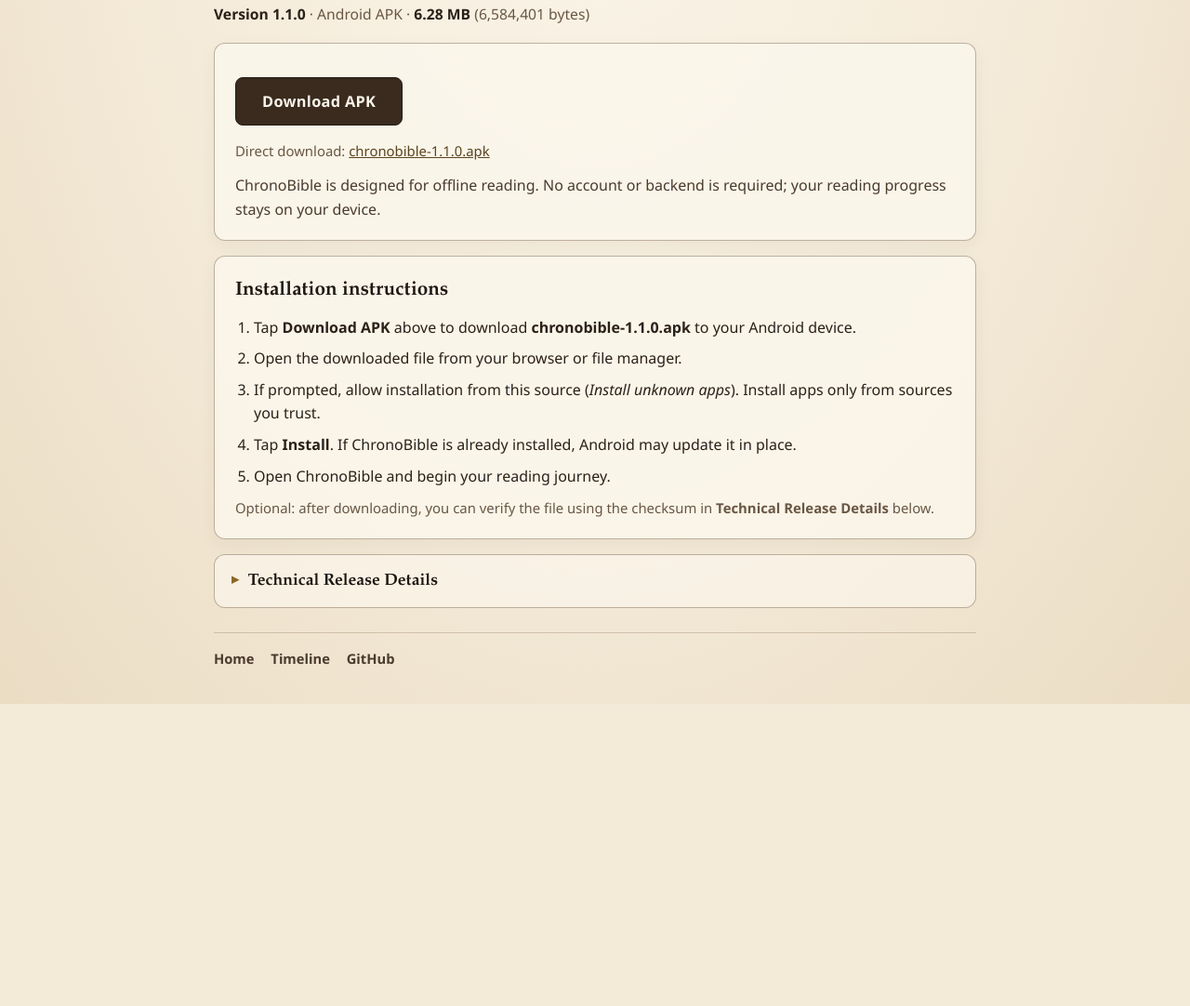
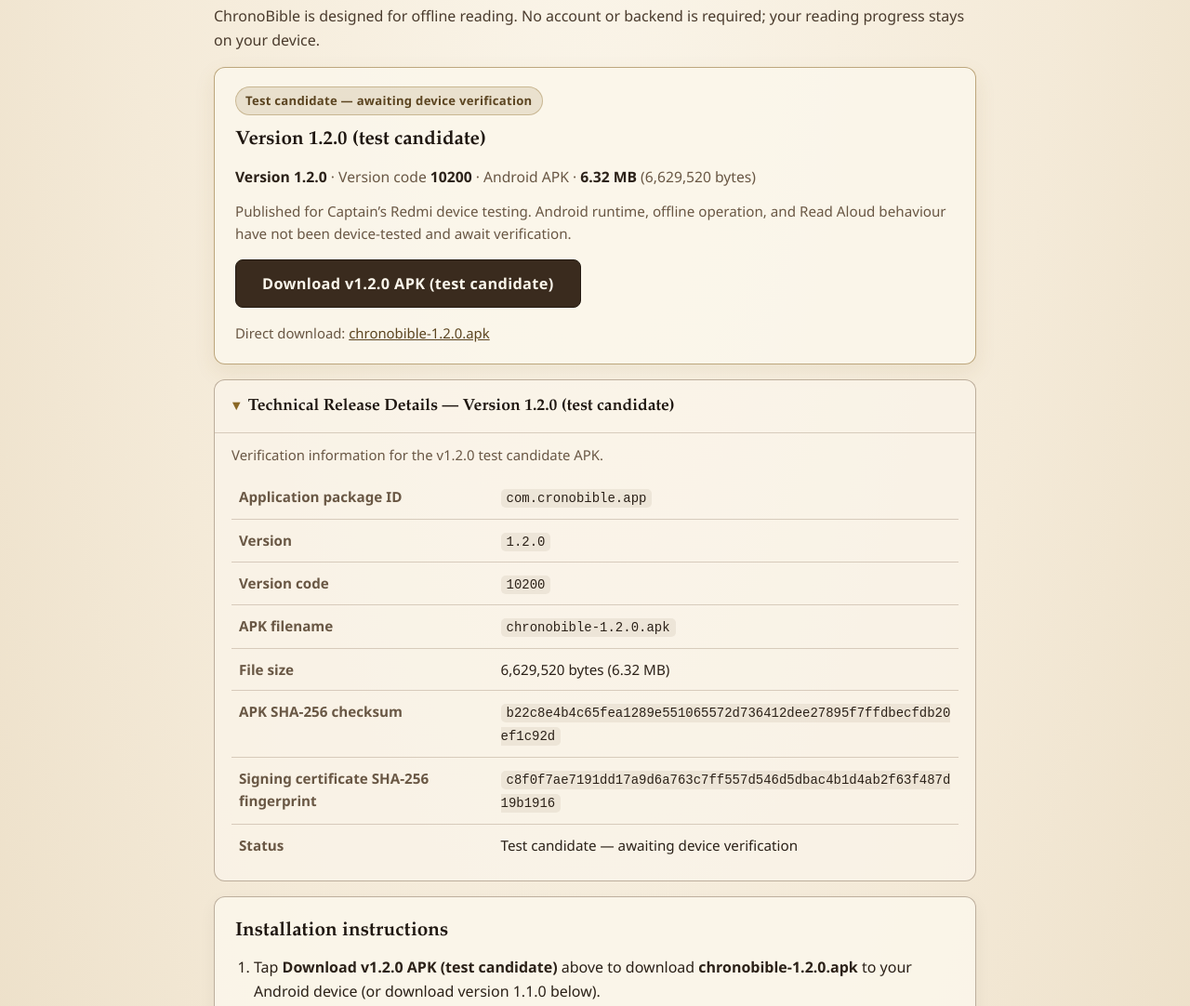
Before and after one commit to premierfoodprocessing/ChronoBibleWeb, a plain HTML site: page download/index.html in a window 1280 px wide. Shown: the part 213-1295 px from the top of the page at 93% size. Before the commit the page ends 970 px from the top, so only its background shows below. Drawn offline with Linux system fonts and the light colour scheme.

Commit message:
Publish ChronoBible Android v1.2.0 test candidate download

```diff
--- a/download/index.html
+++ b/download/index.html
@@ -39,16 +39,22 @@
     nav a { color: var(--ink-soft); text-decoration: none; font-weight: 600; font-size: 0.95rem; }
     nav a:hover { color: var(--ink); text-decoration: underline; text-underline-offset: 3px; }
     main { padding-top: 18px; }
-    h1, h2 { font-family: var(--serif); color: #1f1711; }
+    h1, h2, h3 { font-family: var(--serif); color: #1f1711; }
     h1 { font-size: clamp(1.9rem, 4vw, 2.5rem); line-height: 1.1; margin: 0 0 10px; }
     .lead { margin: 0 0 10px; font-size: 1.08rem; color: var(--ink-soft); max-width: 70ch; }
-    .meta { margin: 0 0 18px; color: var(--muted); font-size: 0.98rem; }
+    .meta { margin: 0 0 12px; color: var(--muted); font-size: 0.98rem; }
     .meta strong { color: var(--ink); }
     .card {
       background: rgba(251,246,235,0.88); border: 1px solid var(--border-strong); border-radius: 12px;
       padding: 20px 22px; margin: 16px 0; box-shadow: 0 6px 18px rgba(43,33,24,0.05);
     }
     .download-card { text-align: left; }
+    .test-candidate { border-color: rgba(138,103,36,0.55); box-shadow: 0 8px 22px rgba(138,103,36,0.10); }
+    .badge {
+      display: inline-block; font-size: 0.82rem; font-weight: 700; letter-spacing: 0.02em;
+      color: #5b4420; background: rgba(138,103,36,0.14); border: 1px solid rgba(138,103,36,0.35);
+      border-radius: 999px; padding: 4px 10px; margin: 0 0 10px;
+    }
     .btn {
       display: inline-flex; align-items: center; justify-content: center;
       min-height: 52px; padding: 0 28px; border-radius: 8px; font-weight: 700; font-size: 1.02rem;
@@ -56,9 +62,14 @@
       letter-spacing: 0.02em;
     }
     .btn:hover { background: #241b13; color: #fff; }
+    .btn-secondary {
+      background: transparent; color: var(--deep-brown); border-color: var(--border-strong);
+    }
+    .btn-secondary:hover { background: rgba(58,43,30,0.06); color: var(--ink); }
     .btn-note { margin: 10px 0 0; color: var(--muted); font-size: 0.93rem; }
     .offline-note { margin: 12px 0 0; color: var(--ink-soft); }
     h2 { font-size: 1.3rem; margin: 0 0 10px; }
+    h3 { font-size: 1.12rem; margin: 0 0 8px; }
     ol { margin: 8px 0 0 1.25rem; padding: 0; }
     li { margin: 8px 0; }
     .tech-details {
@@ -82,6 +93,7 @@
     tr:last-child th, tr:last-child td { border-bottom: 0; }
     th { color: var(--muted); font-weight: 700; width: 36%; }
     code { word-break: break-all; background: rgba(90,62,34,0.08); padding: 2px 6px; border-radius: 5px; font-size: 0.92em; }
+    .section-note { margin: 4px 0 0; color: var(--muted); font-size: 0.95rem; }
     footer { margin: 26px 0 4px; padding-top: 16px; border-top: 1px solid rgba(90,62,34,0.22); color: var(--muted); font-size: 0.92rem; }
     footer a { color: var(--ink-soft); font-weight: 600; text-decoration: none; margin-right: 14px; }
     footer a:hover { color: var(--ink); text-decoration: underline; }
@@ -106,35 +118,66 @@
     <main>
       <h1>ChronoBible for Android</h1>
       <p class="lead">Read the Bible as one unfolding story in historical order — four chapters a day over 338 days, from Genesis to Revelation.</p>
-      <p class="meta"><strong>Version 1.1.0</strong> · Android APK · <strong>6.28 MB</strong> (6,584,401 bytes)</p>
+      <p class="offline-note">ChronoBible is designed for offline reading. No account or backend is required; your reading progress stays on your device.</p>
 
-      <div class="card download-card">
-        <p><a class="btn" href="./chronobible-1.1.0.apk" download="chronobible-1.1.0.apk">Download APK</a></p>
-        <p class="btn-note">Direct download: <a href="./chronobible-1.1.0.apk" download="chronobible-1.1.0.apk">chronobible-1.1.0.apk</a></p>
-        <p class="offline-note">ChronoBible is designed for offline reading. No account or backend is required; your reading progress stays on your device.</p>
+      <div class="card download-card test-candidate" aria-labelledby="test-candidate-title">
+        <p class="badge">Test candidate — awaiting device verification</p>
+        <h2 id="test-candidate-title">Version 1.2.0 (test candidate)</h2>
+        <p class="meta"><strong>Version 1.2.0</strong> · Version code <strong>10200</strong> · Android APK · <strong>6.32 MB</strong> (6,629,520 bytes)</p>
+        <p class="section-note">Published for Captain&rsquo;s Redmi device testing. Android runtime, offline operation, and Read Aloud behaviour have not been device-tested and await verification.</p>
+        <p><a class="btn" href="./chronobible-1.2.0.apk" download="chronobible-1.2.0.apk">Download v1.2.0 APK (test candidate)</a></p>
+        <p class="btn-note">Direct download: <a href="./chronobible-1.2.0.apk" download="chronobible-1.2.0.apk">chronobible-1.2.0.apk</a></p>
       </div>
+
+      <details class="tech-details" open>
+        <summary>Technical Release Details — Version 1.2.0 (test candidate)</summary>
+        <div class="tech-body">
+          <p class="tech-intro">Verification information for the v1.2.0 test candidate APK.</p>
+          <table>
+            <tbody>
+              <tr><th scope="row">Application package ID</th><td><code>com.cronobible.app</code></td></tr>
+              <tr><th scope="row">Version</th><td><code>1.2.0</code></td></tr>
+              <tr><th scope="row">Version code</th><td><code>10200</code></td></tr>
+              <tr><th scope="row">APK filename</th><td><code>chronobible-1.2.0.apk</code></td></tr>
+              <tr><th scope="row">File size</th><td>6,629,520 bytes (6.32 MB)</td></tr>
+              <tr><th scope="row">APK SHA-256 checksum</th><td><code>b22c8e4b4c65fea1289e551065572d736412dee27895f7ffdbecfdb20ef1c92d</code></td></tr>
+              <tr><th scope="row">Signing certificate SHA-256 fingerprint</th><td><code>c8f0f7ae7191dd17a9d6a763c7ff557d546d5dbac4b1d4ab2f63f487d19b1916</code></td></tr>
+              <tr><th scope="row">Status</th><td>Test candidate — awaiting device verification</td></tr>
+            </tbody>
+          </table>
+        </div>
+      </details>
 
       <div class="card" aria-labelledby="install">
         <h2 id="install">Installation instructions</h2>
         <ol>
-          <li>Tap <strong>Download APK</strong> above to download <strong>chronobible-1.1.0.apk</strong> to your Android device.</li>
+          <li>Tap <strong>Download v1.2.0 APK (test candidate)</strong> above to download <strong>chronobible-1.2.0.apk</strong> to your Android device (or download version 1.1.0 below).</li>
           <li>Open the downloaded file from your browser or file manager.</li>
           <li>If prompted, allow installation from this source (<em>Install unknown apps</em>). Install apps only from sources you trust.</li>
           <li>Tap <strong>Install</strong>. If ChronoBible is already installed, Android may update it in place.</li>
           <li>Open ChronoBible and begin your reading journey.</li>
         </ol>
-        <p class="btn-note">Optional: after downloading, you can verify the file using the checksum in <strong>Technical Release Details</strong> below.</p>
+        <p class="btn-note">Optional: after downloading, verify the file using the SHA-256 checksum shown in the Technical Release Details.</p>
+      </div>
+
+      <div class="card download-card" aria-labelledby="v110-title">
+        <h2 id="v110-title">Version 1.1.0 (existing release)</h2>
+        <p class="meta"><strong>Version 1.1.0</strong> · Version code <strong>10100</strong> · Android APK · <strong>6.28 MB</strong> (6,584,401 bytes)</p>
+        <p><a class="btn btn-secondary" href="./chronobible-1.1.0.apk" download="chronobible-1.1.0.apk">Download v1.1.0 APK</a></p>
+        <p class="btn-note">Direct download: <a href="./chronobible-1.1.0.apk" download="chronobible-1.1.0.apk">chronobible-1.1.0.apk</a></p>
       </div>
 
       <details class="tech-details">
-        <summary>Technical Release Details</summary>
+        <summary>Technical Release Details — Version 1.1.0</summary>
         <div class="tech-body">
-          <p class="tech-intro">Verification information for the distributed Android release. These details help confirm you have the authentic APK.</p>
+          <p class="tech-intro">Verification information for the existing v1.1.0 Android release.</p>
           <table>
             <tbody>
               <tr><th scope="row">Application package ID</th><td><code>com.cronobible.app</code></td></tr>
+              <tr><th scope="row">Version</th><td><code>1.1.0</code></td></tr>
               <tr><th scope="row">Version code</th><td><code>10100</code></td></tr>
               <tr><th scope="row">APK filename</th><td><code>chronobible-1.1.0.apk</code></td></tr>
+              <tr><th scope="row">File size</th><td>6,584,401 bytes (6.28 MB)</td></tr>
               <tr><th scope="row">APK SHA-256 checksum</th><td><code>cccd95102b7b0f01084e1926a77451532cd455dd777e5a9d3fc90da7636328ce</code></td></tr>
               <tr><th scope="row">Signing certificate SHA-256 fingerprint</th><td><code>c8f0f7ae7191dd17a9d6a763c7ff557d546d5dbac4b1d4ab2f63f487d19b1916</code></td></tr>
               <tr><th scope="row">GitHub releases reference</th><td><a href="https://github.com/premierfoodprocessing/ChronoBible/releases">github.com/premierfoodprocessing/ChronoBible/releases</a></td></tr>
```
Also changed, not shown: 1 other file.
